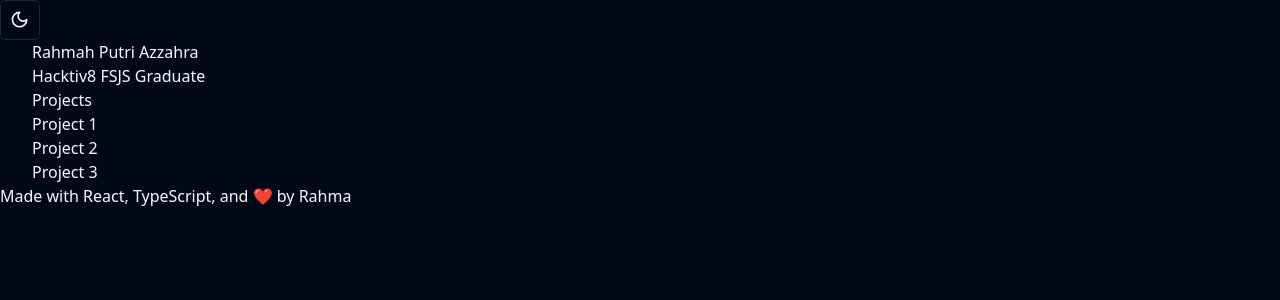
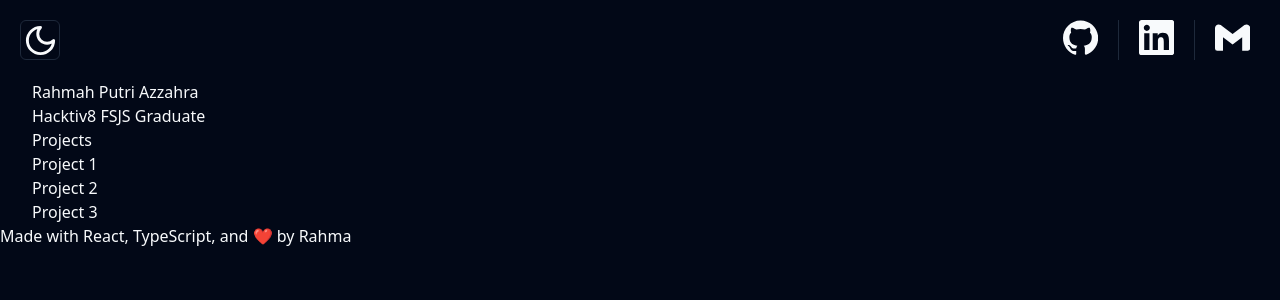
Before and after one commit to rahmaptr/Portfolio, a React (Vite) app in the folder Portofolio/: page / in a window 1280 px wide. Shown: the top 300 px of the page. Built offline with nearby package versions, Linux system fonts and the light colour scheme.

Commit message:
feat: navbar

```diff
--- a/Portofolio/package.json
+++ b/Portofolio/package.json
@@ -11,12 +11,14 @@
   },
   "dependencies": {
     "@radix-ui/react-dropdown-menu": "^2.0.6",
+    "@radix-ui/react-separator": "^1.0.3",
     "@radix-ui/react-slot": "^1.0.2",
     "class-variance-authority": "^0.7.0",
     "clsx": "^2.1.0",
     "lucide-react": "^0.368.0",
     "react": "^18.2.0",
     "react-dom": "^18.2.0",
+    "react-icons": "^5.1.0",
     "react-router-dom": "^6.22.3",
     "tailwind-merge": "^2.2.2",
     "tailwindcss-animate": "^1.0.7"
--- a/Portofolio/src/components/mode-toggle.tsx
+++ b/Portofolio/src/components/mode-toggle.tsx
@@ -16,8 +16,8 @@ export function ModeToggle() {
     <DropdownMenu>
       <DropdownMenuTrigger asChild>
         <Button variant="outline" size="icon">
-          <Sun className="h-[1.2rem] w-[1.2rem] rotate-0 scale-100 transition-all dark:-rotate-90 dark:scale-0" />
-          <Moon className="absolute h-[1.2rem] w-[1.2rem] rotate-90 scale-0 transition-all dark:rotate-0 dark:scale-100" />
+          <Sun className="size-[2.5em] rotate-0 scale-100 transition-all dark:-rotate-90 dark:scale-0" />
+          <Moon className="absolute size-[2.5em] rotate-90 scale-0 transition-all dark:rotate-0 dark:scale-100" />
           <span className="sr-only">Toggle theme</span>
         </Button>
       </DropdownMenuTrigger>
--- /dev/null
+++ b/Portofolio/src/components/navbar.tsx
@@ -0,0 +1,20 @@
+import { ModeToggle } from "./mode-toggle";
+import { SiGithub, SiLinkedin, SiGmail } from "react-icons/si";
+import { Separator } from "./ui/separator";
+
+function Navbar() {
+  return (
+    <nav className="flex justify-between w-screen p-5">
+      <ModeToggle />
+      <div className="flex justify-around w-1/6">
+        <SiGithub size={'2.2em'} />
+        <Separator orientation="vertical"/>
+        <SiLinkedin size={'2.2em'}/>
+        <Separator orientation="vertical"/>
+        <SiGmail size={'2.2em'}/>
+      </div>
+    </nav>
+  )
+}
+
+export default Navbar;
--- a/Portofolio/src/components/ui/button.tsx
+++ b/Portofolio/src/components/ui/button.tsx
@@ -5,7 +5,7 @@ import { cva, type VariantProps } from "class-variance-authority"
 import { cn } from "@/lib/utils"
 
 const buttonVariants = cva(
-  "inline-flex items-center justify-center whitespace-nowrap rounded-md text-sm font-medium ring-offset-background transition-colors focus-visible:outline-none focus-visible:ring-2 focus-visible:ring-ring focus-visible:ring-offset-2 disabled:pointer-events-none disabled:opacity-50",
+  "p-3 inline-flex items-center justify-center whitespace-nowrap rounded-md text-sm font-medium ring-offset-background transition-colors focus-visible:outline-none focus-visible:ring-2 focus-visible:ring-ring focus-visible:ring-offset-2 disabled:pointer-events-none disabled:opacity-50",
   {
     variants: {
       variant: {
--- /dev/null
+++ b/Portofolio/src/components/ui/separator.tsx
@@ -0,0 +1,29 @@
+import * as React from "react"
+import * as SeparatorPrimitive from "@radix-ui/react-separator"
+
+import { cn } from "@/lib/utils"
+
+const Separator = React.forwardRef<
+  React.ElementRef<typeof SeparatorPrimitive.Root>,
+  React.ComponentPropsWithoutRef<typeof SeparatorPrimitive.Root>
+>(
+  (
+    { className, orientation = "horizontal", decorative = true, ...props },
+    ref
+  ) => (
+    <SeparatorPrimitive.Root
+      ref={ref}
+      decorative={decorative}
+      orientation={orientation}
+      className={cn(
+        "shrink-0 bg-border",
+        orientation === "horizontal" ? "h-[1px] w-full" : "h-full w-[1px]",
+        className
+      )}
+      {...props}
+    />
+  )
+)
+Separator.displayName = SeparatorPrimitive.Root.displayName
+
+export { Separator }
--- a/Portofolio/src/error-page.tsx
+++ b/Portofolio/src/error-page.tsx
@@ -1,6 +1,6 @@
 import { ErrorResponse, useRouteError } from "react-router-dom";
 import Footer from "./components/footer";
-import { ModeToggle } from "./components/mode-toggle";
+import Navbar from "./components/navbar";
 
 function ErrorPage() {
   const error = useRouteError() as ErrorResponse;
@@ -8,7 +8,7 @@ function ErrorPage() {
 
   return (
     <div>
-      <ModeToggle />
+      <Navbar/>
       <h1>Something went wrong</h1>
       {error.status === 404 ? (
         <h2>The page you're looking for doesn't exist</h2>
--- a/Portofolio/src/routes/root.tsx
+++ b/Portofolio/src/routes/root.tsx
@@ -1,11 +1,11 @@
 import Footer from "@/components/footer";
-import { ModeToggle } from "@/components/mode-toggle";
+import Navbar from "@/components/navbar";
 import { Outlet } from "react-router-dom";
 
 function Root() {
   return (
     <>
-      <ModeToggle />
+      <Navbar />
       <Outlet />
       <Footer />
     </>
```
Also changed, not shown: 1 other file (tests, documents, lock files or other folders).
